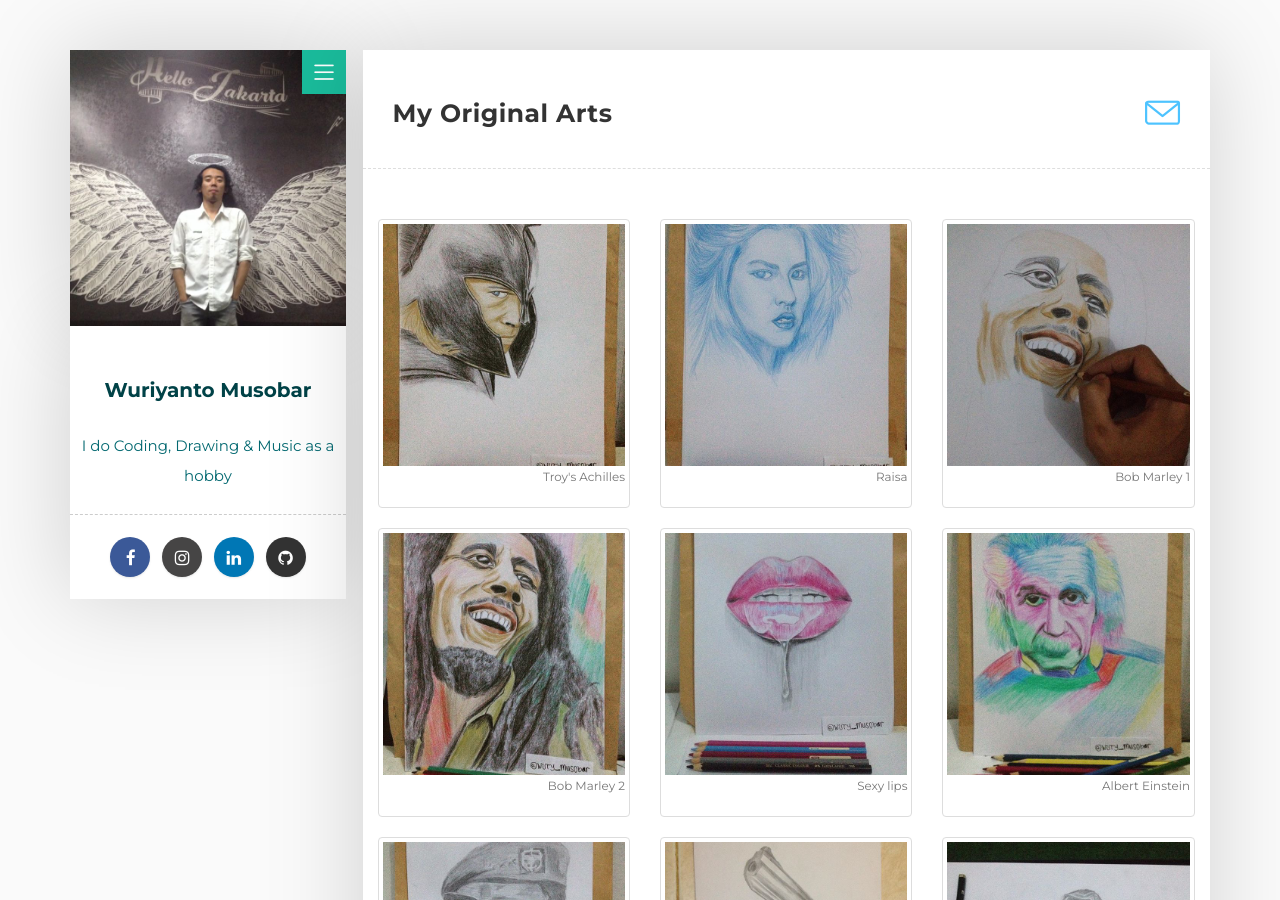
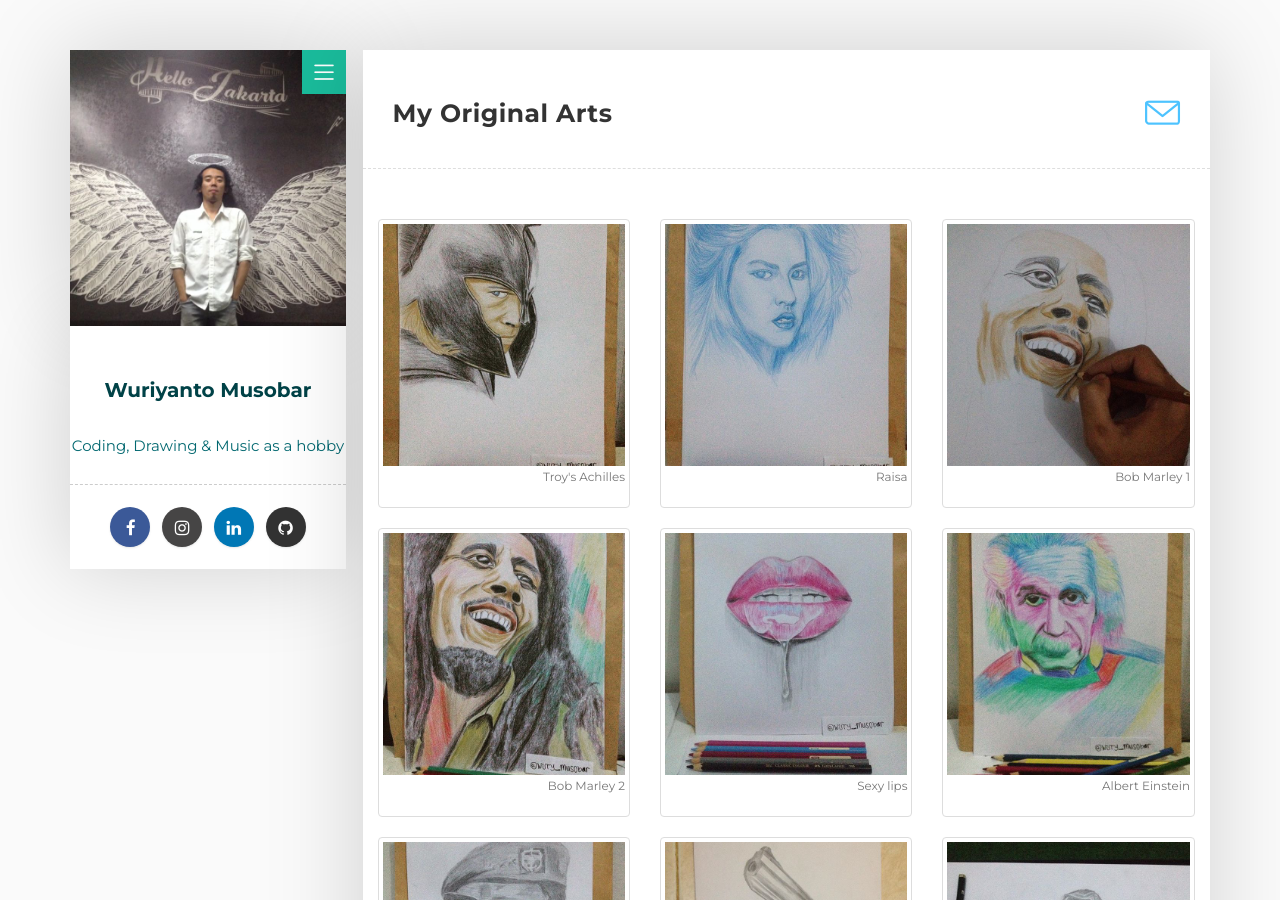
Before and after one commit to wuriyanto48/wuriyanto48.github.io, a Jekyll site: the page built from index.html, in a window 1280 px wide and 900 px high. Built offline with Jekyll 4.4.1, drawn with Linux system fonts in a browser that asks for light colours; nearby versions of some CDN libraries; comment, search, counter and statistics services are not loaded.

Commit message:
change sub title

```diff
--- a/_layouts/default.html
+++ b/_layouts/default.html
@@ -61,6 +61,7 @@
     <script src="/assets/js/Chart.js"></script>
     <script src="//cdnjs.cloudflare.com/ajax/libs/fancybox/2.1.5/jquery.fancybox.min.js"></script>
     <script src="/assets/js/gallery.js"></script>
+    <script id="dsq-count-scr" src="https://wuriyanto.disqus.com/count.js" async></script>
 
     <script type="text/javascript" src="/assets/js/plugin.js"></script>
 
@@ -119,7 +120,7 @@
 
                         <div class="white-spacing">
                             <h1>Wuriyanto Musobar</h1>
-                            <span>I do Coding, Drawing & Music as a hobby</span>
+                            <span>Coding, Drawing & Music as a hobby</span>
                         </div>
 
                        <ul class="social-icon">
```
